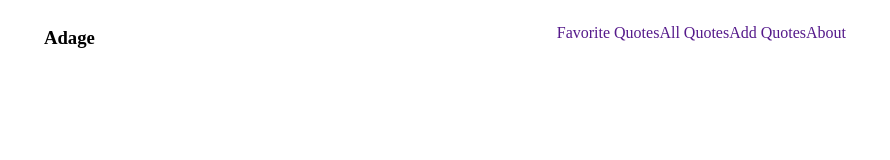
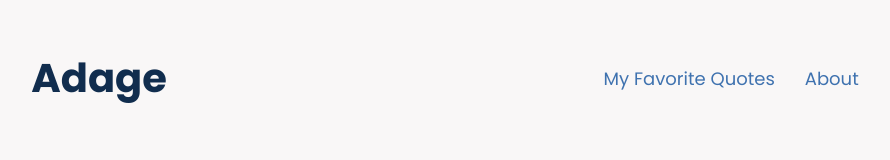
Before and after one commit to ElyseGalizio/Adage, a plain HTML site: page index.html in a window 1280 px wide. Shown: the whole page, without its empty margins (195-1085 px from the left). Drawn offline with Linux system fonts and the light colour scheme.

Commit message:
linked fonts in html, created root color variables and styled text in css

```diff
--- a/index.html
+++ b/index.html
@@ -7,6 +7,11 @@
     <meta http-equiv="X-UA-Compatible" content="IE=edge">
     <meta name="viewport" content="width=device-width, initial-scale=1.0">
     <link href="style.css" rel="stylesheet">
+    <link rel="preconnect" href="https://fonts.googleapis.com">
+<link rel="preconnect" href="https://fonts.gstatic.com" crossorigin>
+<link rel="preconnect" href="https://fonts.googleapis.com">
+<link rel="preconnect" href="https://fonts.gstatic.com" crossorigin>
+<link href="https://fonts.googleapis.com/css2?family=Poppins:wght@300;400;700&display=swap" rel="stylesheet">
     <title>Adage</title>
 </head>
 
@@ -14,9 +19,7 @@
     <navbar class="navbar">
         <h3>Adage</h3>
         <ul class="nav-link-list">
-            <li><a href="">Favorite Quotes</a></li>
-            <li><a href="">All Quotes</a></li>
-            <li><a href="">Add Quotes</a></li>
+            <li><a href="">My Favorite Quotes</a></li>
             <li><a href="">About</a></li>
         </ul>
 
--- a/style.css
+++ b/style.css
@@ -1,6 +1,23 @@
 * {
     box-sizing: border-box;
   }
+
+:root {
+    --eggshell: #F9F7F7;
+    --light-blue: #DBE2EF;
+    --mid-blue: #3F72AF;
+    --dark-blue: #112D4E;
+}
+
+body {
+    background: var(--eggshell);
+}
+
+h3 {
+    font-family: 'Poppins', sans-serif;
+    font-size: 40px;
+    color: var(--dark-blue)
+}
 
 ul {
     list-style-type: none;
@@ -9,16 +26,20 @@ ul {
 
 a {
     text-decoration: none;
+    font-family: 'Poppins', sans-serif;
+    font-size: 18px;
+    color: var(--mid-blue);
 }
 
 .navbar {
     display: flex;
     justify-content: space-around;
-    align-content: center;
+    align-items: center;
 }
 
 .nav-link-list {
     display: flex;
-    justify-content: flex-end;
-    align-content: center;
+    justify-content: space-around;
+    align-items: center;
+    gap: 30px;
 }
```
